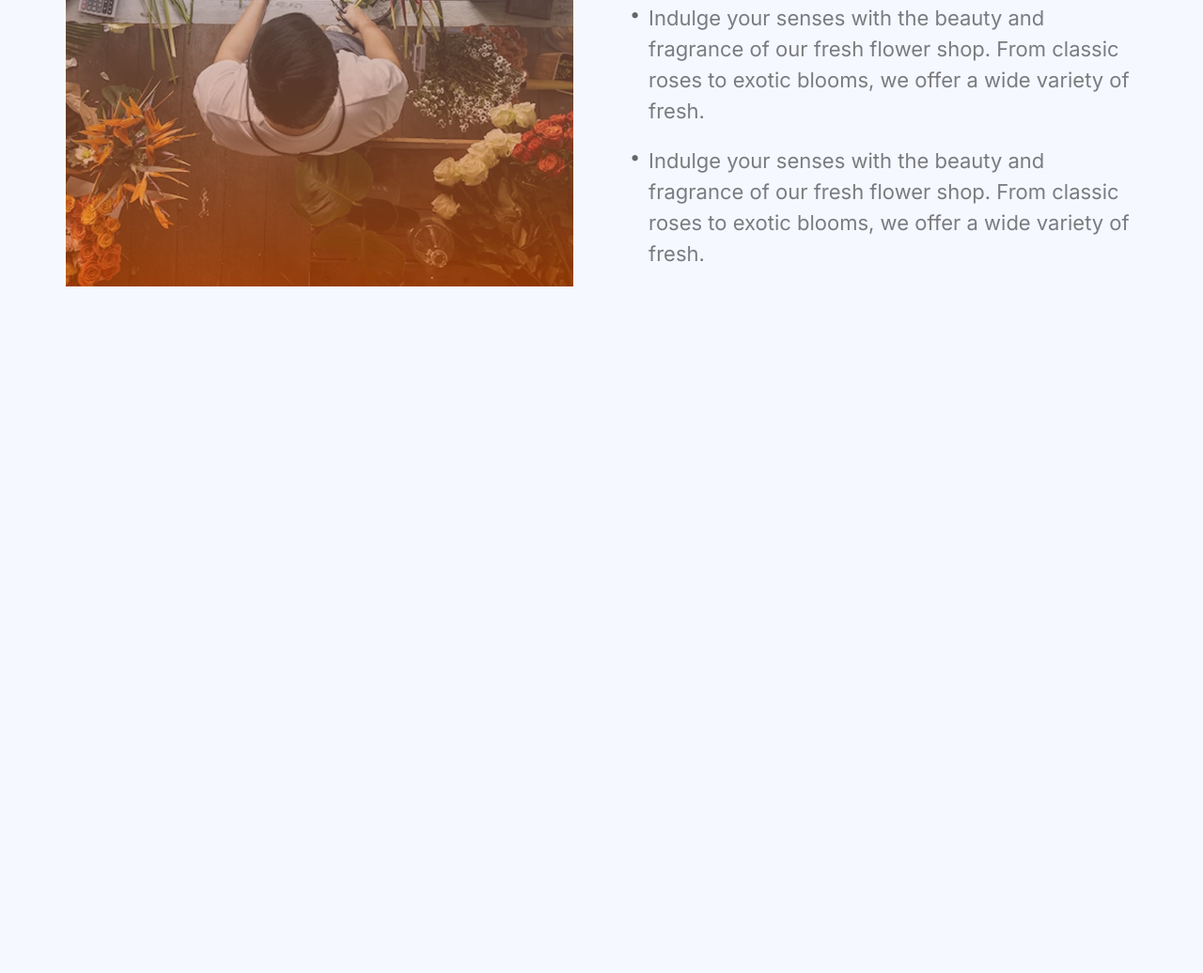
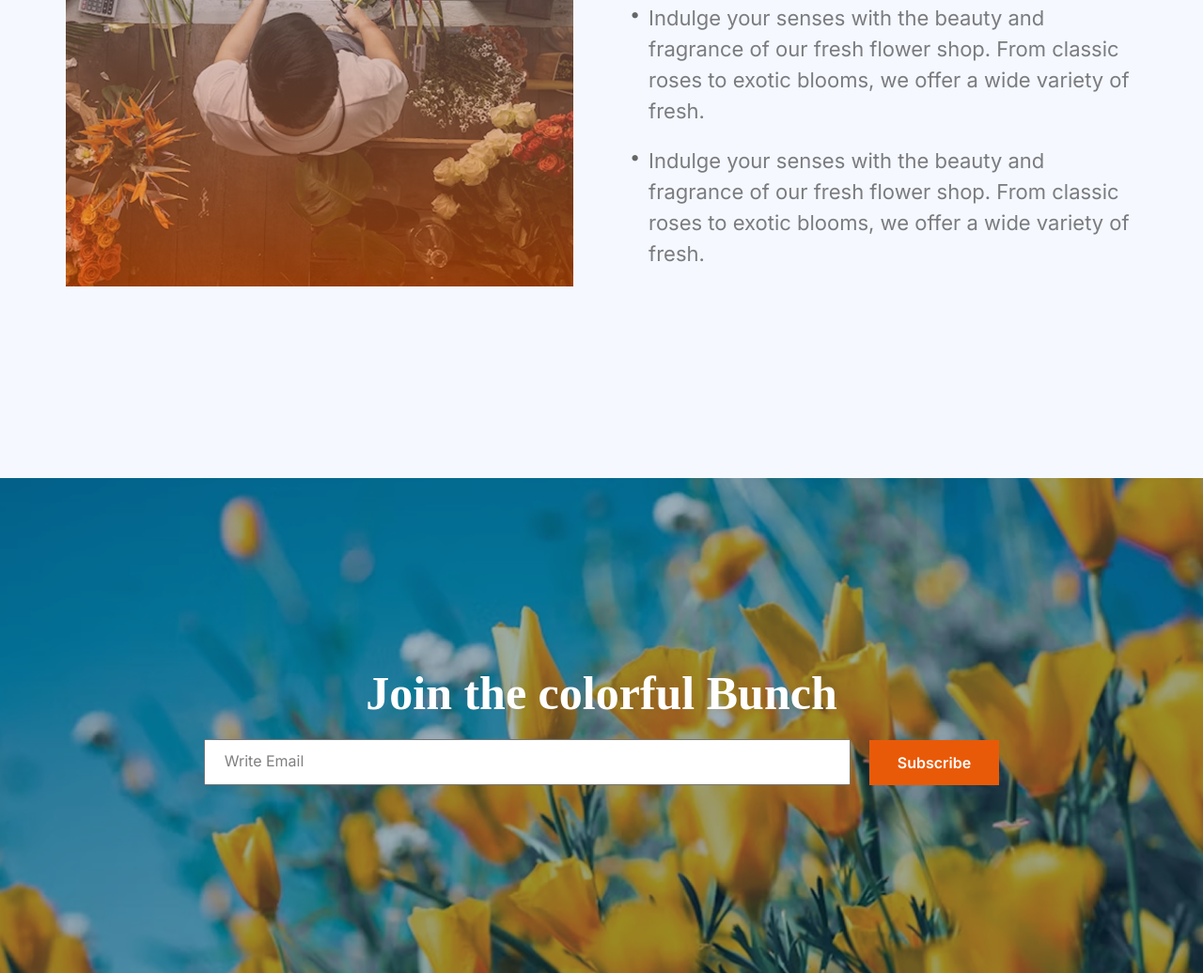
Before and after one commit to codershakibs/B12A02-Responsive-Flowers, a plain HTML site: page index.html in a window 1280 px wide. Shown: the part 2390-3426 px from the top of the page at 94% size. Before the commit the page ends 2699 px from the top, so only its background shows below. Drawn offline with Linux system fonts and the light colour scheme.

Commit message:
cta section

```diff
--- a/index.html
+++ b/index.html
@@ -237,7 +237,21 @@
                 </div>
             </div>
         </section>
+
+        <section class="join-section">
+            <div class="container">
+                <div class="join-wrapper">
+                    <h2 class="join-heading noto-700 fs-50 text-white text-center">Join the colorful Bunch</h2>
+                    <form class="join-form">
+                        <input class="email-input" type="text" name="email" placeholder="Write Email" id="email">
+                        <input class="input-button" type="button" name="subscribe" value="Subscribe">
+                    </form>
+                </div>
+            </div>
+        </section>
     </main>
+
+
 
 </body>
 
--- a/style.css
+++ b/style.css
@@ -284,7 +284,7 @@ img {
 
 /* plants lover section  */
 .plants-lover-section {
-    padding-top: 200px;
+    padding: 200px 0;
 }
 
 .plants-lover-wrapper {
@@ -352,3 +352,64 @@ img {
         display: none;
     }
 }
+
+
+/* join section start  */
+.join-section {
+    padding: 200px 0;
+    background-image: url(assets/news-letter-bg.png);
+    background-position: center center;
+    background-repeat: no-repeat;
+    background-size: cover;
+
+}
+
+.join-heading {
+    padding-bottom: 20px;
+}
+
+.email-input {
+    padding: 15px 20px;
+    width: 644px;
+}
+
+.email-input:focus {
+    outline: none;
+}
+
+.email-input::placeholder {
+    color: rgba(0, 0, 0, 0.50);
+    font-family: Inter;
+    font-size: 16px;
+    font-weight: 400;
+    line-height: normal;
+}
+
+.input-button {
+    padding: 14px 30px;
+    color: #FFF;
+    font-family: Inter;
+    font-size: 16px;
+    font-weight: 600;
+    line-height: normal;
+    background: #E95A08;
+    border: 0;
+}
+
+.join-form {
+    display: flex;
+    align-items: center;
+    gap: 20px;
+    justify-content: center;
+}
+
+/* responsive media query  */
+@media screen and (max-width: 576px) {
+    .join-section {
+        padding: 100px 0;
+    }
+
+    .join-heading {
+        font-size: 20px;
+    }
+}
```
